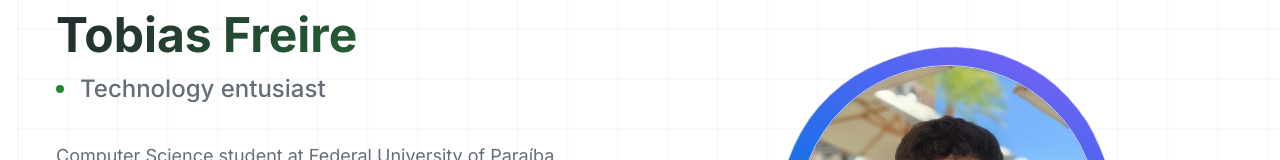
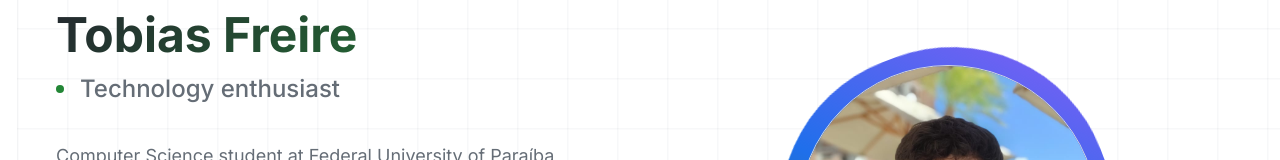
Before and after one commit to Tobias-Freire/TobiasPortfolio, a React (Create React App) app: page / in a window 1280 px wide. Shown: the part 189-349 px from the top of the page. Built offline with nearby package versions, Linux system fonts and the light colour scheme.

Commit message:
fix typo

```diff
--- a/src/components/Hero.tsx
+++ b/src/components/Hero.tsx
@@ -25,7 +25,7 @@
 
             <h1 className="hero__title">
               <span className="hero__title-main">Tobias Freire</span>
-              <span className="hero__title-sub">Technology entusiast</span>
+              <span className="hero__title-sub">Technology enthusiast</span>
             </h1>
 
             <p className="hero__description">
```
